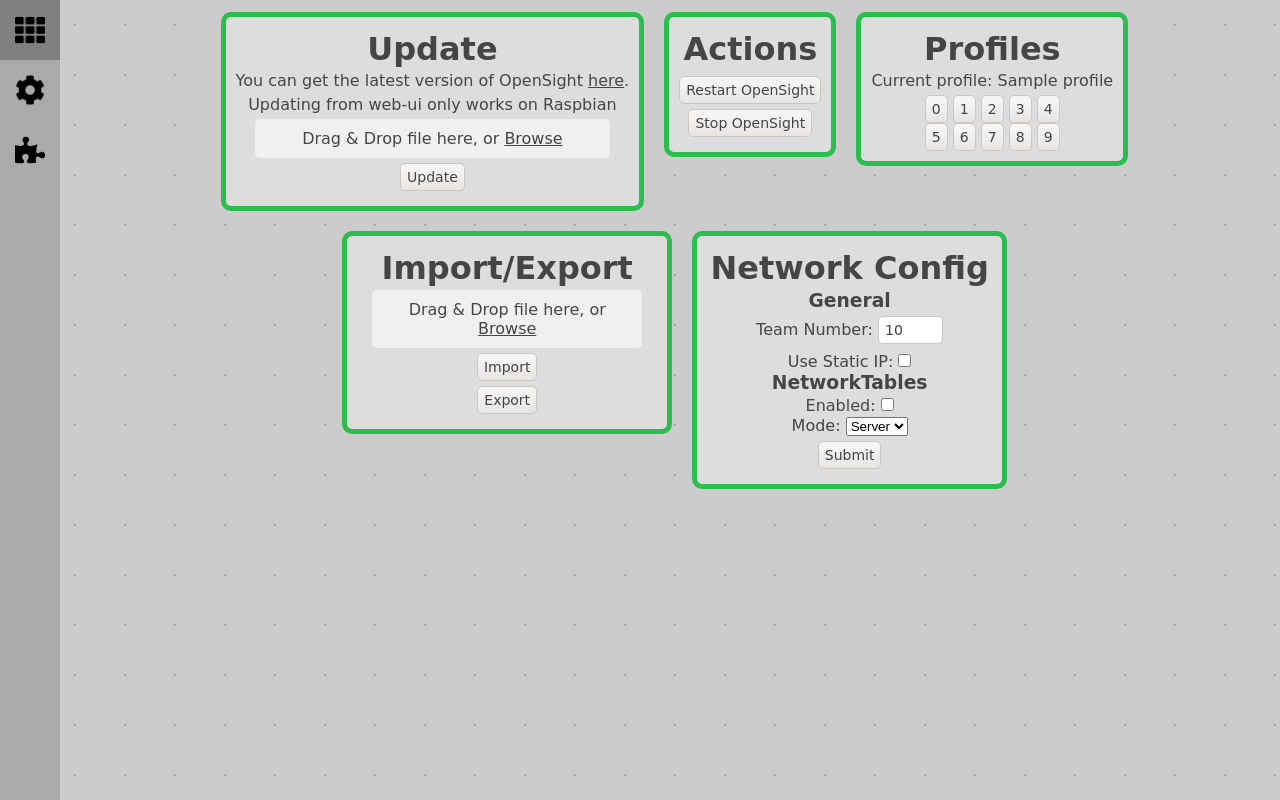
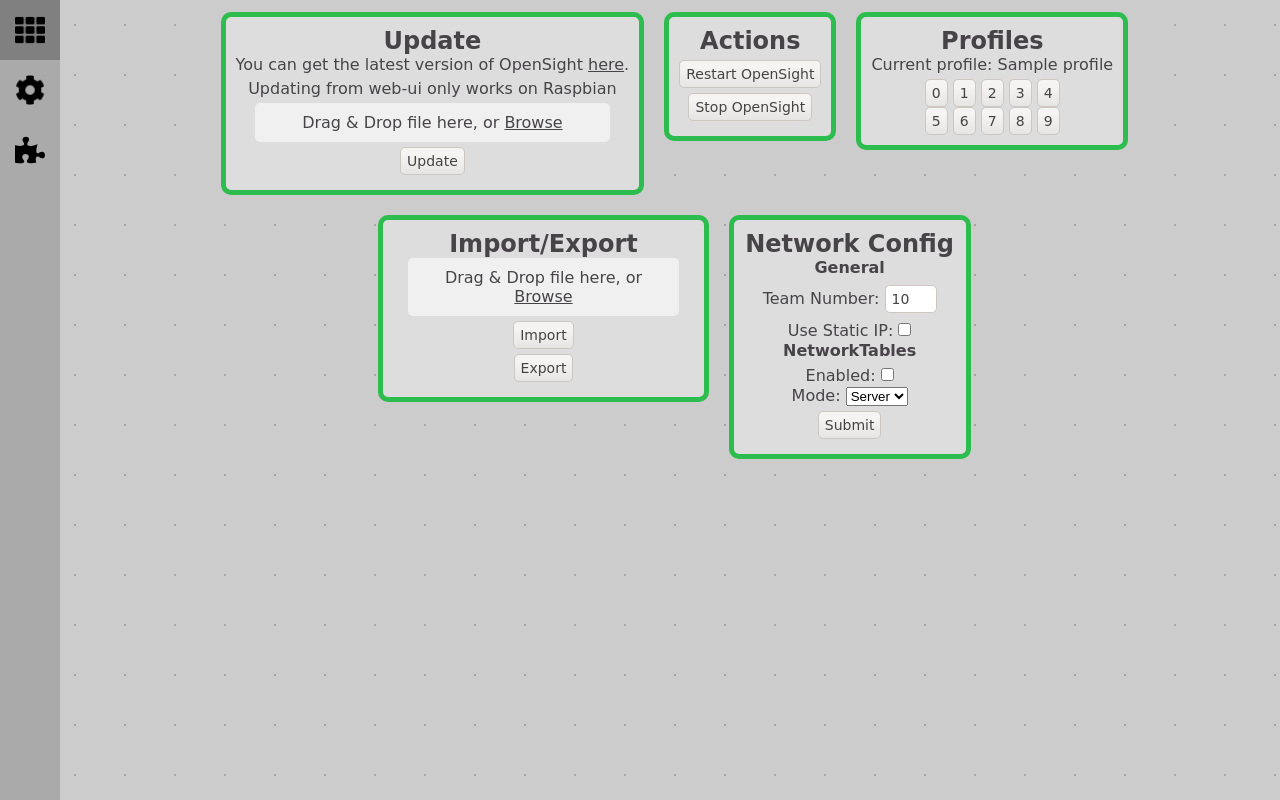
Before and after one commit to opensight-cv/opensight, a Python web app: template opsi/frontend/templates/settings.html in a window 1280 px wide. Run offline with Jinja, Linux system fonts and the light colour scheme; the template is opened without the code that fills it: most values are stand-ins (such as "Sample title", 1, 10 or a date in 2020).

Commit message:
F/MO: Make nodes smaller on frontend, various module bug fixes

```diff
--- a/opsi/frontend/templates/settings.html
+++ b/opsi/frontend/templates/settings.html
@@ -11,7 +11,7 @@
         <tr>
             <td>
                 <div id="preference">
-                    <h1>Update</h1>
+                    <h2>Update</h2>
                     <p>
                         You can get the latest version of OpenSight
                         <a href="https://github.com/opensight-cv/packages/releases">here</a>.
@@ -25,7 +25,7 @@
             </td>
             <td>
                 <div id="preference">
-                    <h1>Actions</h1>
+                    <h2>Actions</h2>
                     {% if daemon %}
                     <input id="restart" type="button" value="Restart OpenSight"/>
                     <input id="restart-host" type="button" value="Restart System"/>
@@ -38,7 +38,7 @@
             </td>
             <td>
                 <div id="preference">
-                    <h1>Profiles</h1>
+                    <h2>Profiles</h2>
                     <p>Current profile: {{persist.profile}}</p>
                     <input id="profile-button" type="button" value="0"/>
                     <input id="profile-button" type="button" value="1"/>
@@ -55,7 +55,7 @@
             </td>
             <td>
                 <div id="preference">
-                    <h1>Import/Export</h1>
+                    <h2>Import/Export</h2>
                     <form id="import-form" enctype="multipart/form-data" method="post" name="import-form">
                         <input type="file" class="bfi" required />
                     </form>
@@ -65,7 +65,7 @@
             </td>
             <td>
                 <div id="preference">
-                    <h1>Network Config</h1>
+                    <h2>Network Config</h2>
                     <form id="network-form" enctype="multipart/form-data" method="post" name="import-form">
                         <h3>General</h3>
                         <label for="team-number">Team Number:</label>
--- a/opsi/frontend/www/scripts/mikenode.js
+++ b/opsi/frontend/www/scripts/mikenode.js
@@ -300,7 +300,7 @@
             .attr("id")
         ).settings[name] = parseFloat($("#" + this.id + name).val());
         $("#" + this.id + name)
-            .on("keyup", delay(function(e) {
+            .on("keyup mouseup", delay(function(e) {
                 if (e.which === 46) return false;
                 postRequest();
             }, 750))
--- a/opsi/frontend/www/styles/node.css
+++ b/opsi/frontend/www/styles/node.css
@@ -34,7 +37,14 @@
   font-weight: bold;
 }
 h1 {
-  padding: 3px;
+  padding: 5px;
+  font-size: larger;
+  text-align: left;
+  margin-left: 2px;
+}
+h3 {
+  font-size: medium;
+  margin-bottom: 3px;
 }
 a {
   color: #551a8b;
--- a/opsi/lifespan/lifespan.py
+++ b/opsi/lifespan/lifespan.py
@@ -135,6 +135,7 @@
             self.shutdown_threads()
             return
         self._restart = True
+        self.shutdown_threads()
 
     def shutdown(self, host=False):
         self._restart = False
--- a/opsi/modules/input.py
+++ b/opsi/modules/input.py
@@ -22,7 +22,7 @@
     if len(camstring) >= 3:
         camtuple = parse_camstring(string)
         return camtuple[1] + camtuple[2]
-    return w + h
+    return 0
 
 
 def get_codec(v4l2_out):
--- a/opsi/webserver/api.py
+++ b/opsi/webserver/api.py
@@ -88,5 +88,5 @@
     def network(self, *, network: Network):
         self.program.lifespan.persist.network = network
         self.program.lifespan.persist.update_nodetree()
-        self.program.lifespan.shutdown(restart=True)
+        self.program.lifespan.restart()
         return {"team": network.team, "static": network.static}
```
Also changed, not shown: other parts of opsi/frontend/www/styles/node.css (+38 -13 lines), opsi/modules/nt.py (+4 -3 lines).
